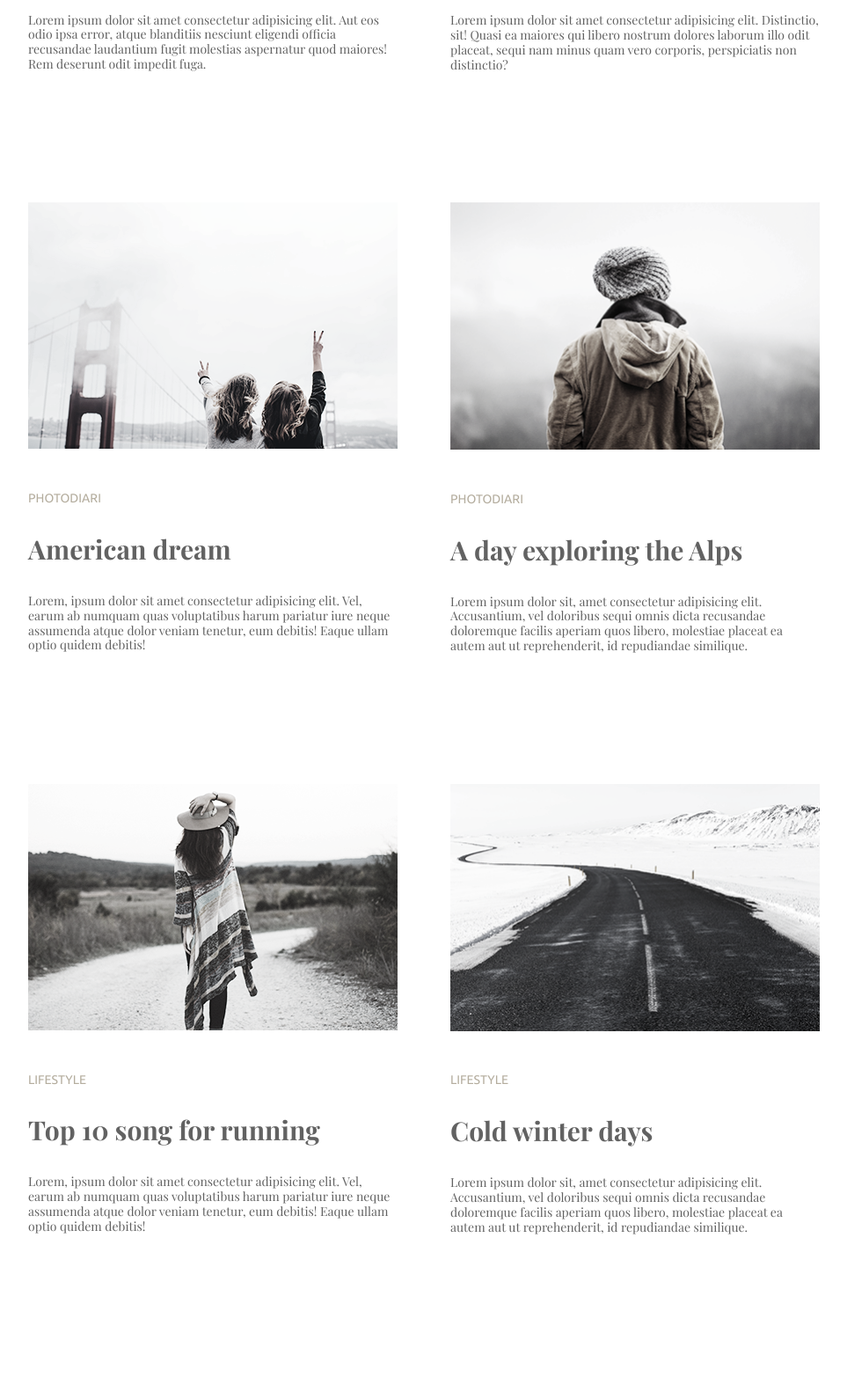
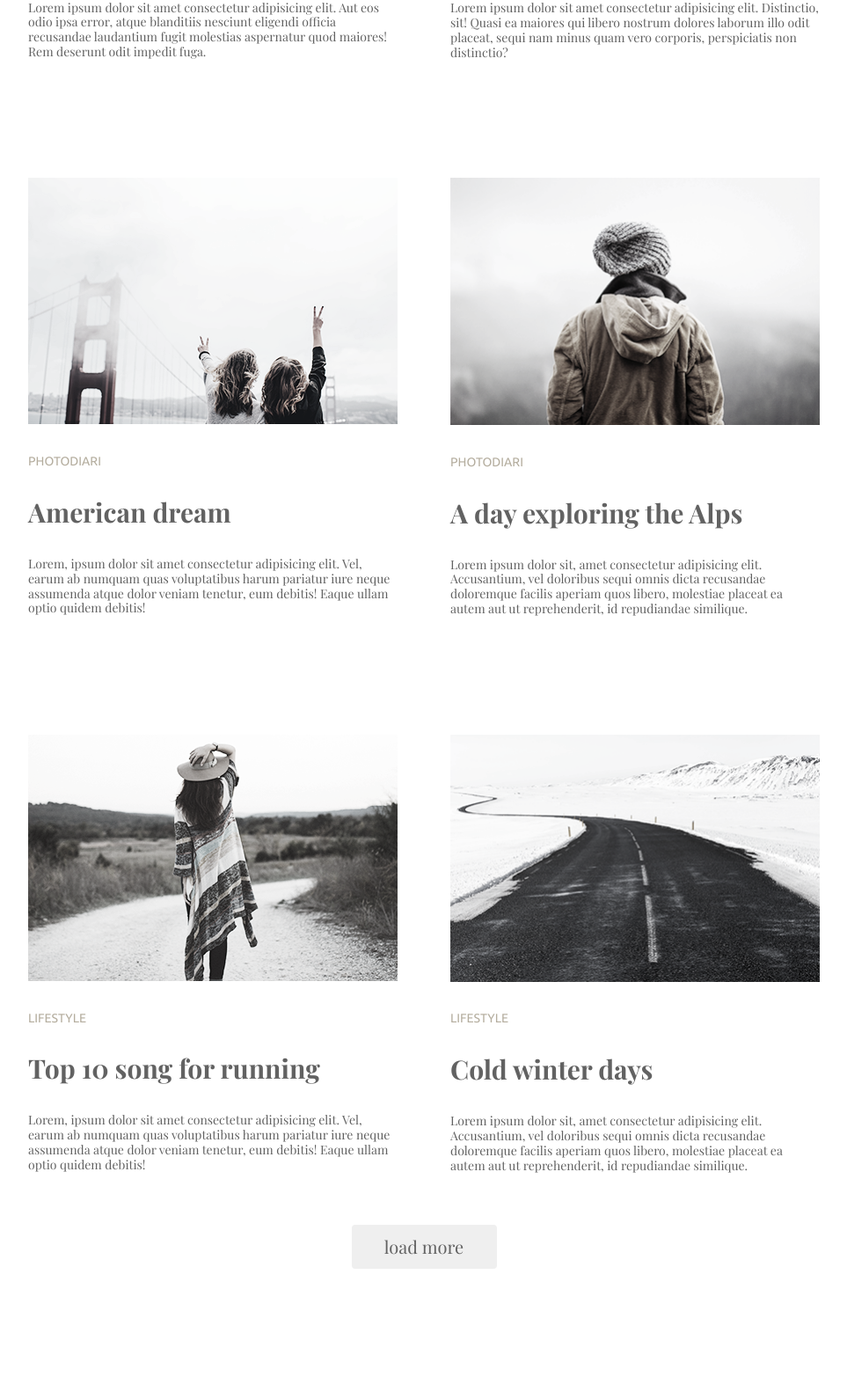
Before and after one commit to YuriyVolot/goit-markup-hw-04-blog, a plain HTML site: page index.html in a window 1280 px wide. Shown: the part 633-2223 px from the top of the page at 88% size, without its empty margins (158-1121 px from the left). After the commit the page ends 2145 px from the top, so only its background shows below. Drawn offline with nearby package versions, Linux system fonts and the light colour scheme.

Commit message:
fixed bugs 3 (error handling)

```diff
--- a/css/styles.css
+++ b/css/styles.css
@@ -38,8 +38,8 @@ body {
 }
 
 .page-header {
-  margin-top: 77px;
-  margin-bottom: 102px;
+  padding-top: 77px;
+  padding-bottom: 102px;
 }
 
 /* SITE-NAV */
@@ -47,8 +47,6 @@ body {
 .site-nav {
   display: flex;
   justify-content: center;
-  margin-left: 165px;
-  margin-right: 165px;
 }
 .site-nav {
   font-size: var(--text-size);
@@ -66,7 +64,6 @@ body {
   color: var(--text-color);
   text-decoration: none;
   display: block;
-  padding: 0 40;
 }
 
 .nav-link:hover,
@@ -87,14 +84,18 @@ body {
   margin-bottom: 33px;
   color: var(--text-color);
 }
+.about {
+  margin: 0;
+}
 
 .features {
   /*background-color: turquoise;*/
   font-family: var(--primary-font);
-  margin-bottom: 70px;
+  padding-bottom: 70px;
 }
 .features .signature {
   text-transform: uppercase;
+  margin: 0;
   margin-bottom: 31px;
 }
 .features-list {
@@ -110,12 +111,12 @@ body {
   width: 420px;
   margin-bottom: 134px;
 }
+.features-list-item:nth-last-child(-n + 2) {
+  margin-bottom: 0px;
+}
 
 .features-list-item:not(:nth-child(2n)) {
   margin-right: 60px;
-}
-.features-list-item: :nth-last-child(-n+2) {
-  margin-bottom: 0px;
 }
 
 .image {
--- a/index.html
+++ b/index.html
@@ -59,7 +59,7 @@
             />
             <p class="signature">Lifestyle</p>
             <h2 class="tittle">Life tastes better with coffee</h2>
-            <p>
+            <p class="about">
               Lorem ipsum dolor sit amet consectetur adipisicing elit.
               Distinctio, sit! Quasi ea maiores qui libero nostrum dolores
               laborum illo odit placeat, sequi nam minus quam vero corporis,
@@ -75,7 +75,7 @@
             />
             <p class="signature">Photodiari</p>
             <h2 class="tittle">American dream</h2>
-            <p>
+            <p class="about">
               Lorem, ipsum dolor sit amet consectetur adipisicing elit. Vel,
               earum ab numquam quas voluptatibus harum pariatur iure neque
               assumenda atque dolor veniam tenetur, eum debitis! Eaque ullam
@@ -91,7 +91,7 @@
             />
             <p class="signature">Photodiari</p>
             <h2 class="tittle">A day exploring the Alps</h2>
-            <p>
+            <p class="about">
               Lorem ipsum dolor sit, amet consectetur adipisicing elit.
               Accusantium, vel doloribus sequi omnis dicta recusandae doloremque
               facilis aperiam quos libero, molestiae placeat ea autem aut ut
@@ -107,7 +107,7 @@
             />
             <p class="signature">Lifestyle</p>
             <h2 class="tittle">Top 10 song for running</h2>
-            <p>
+            <p class="about">
               Lorem, ipsum dolor sit amet consectetur adipisicing elit. Vel,
               earum ab numquam quas voluptatibus harum pariatur iure neque
               assumenda atque dolor veniam tenetur, eum debitis! Eaque ullam
@@ -123,7 +123,7 @@
             />
             <p class="signature">Lifestyle</p>
             <h2 class="tittle">Cold winter days</h2>
-            <p>
+            <p class="about">
               Lorem ipsum dolor sit, amet consectetur adipisicing elit.
               Accusantium, vel doloribus sequi omnis dicta recusandae doloremque
               facilis aperiam quos libero, molestiae placeat ea autem aut ut
```
